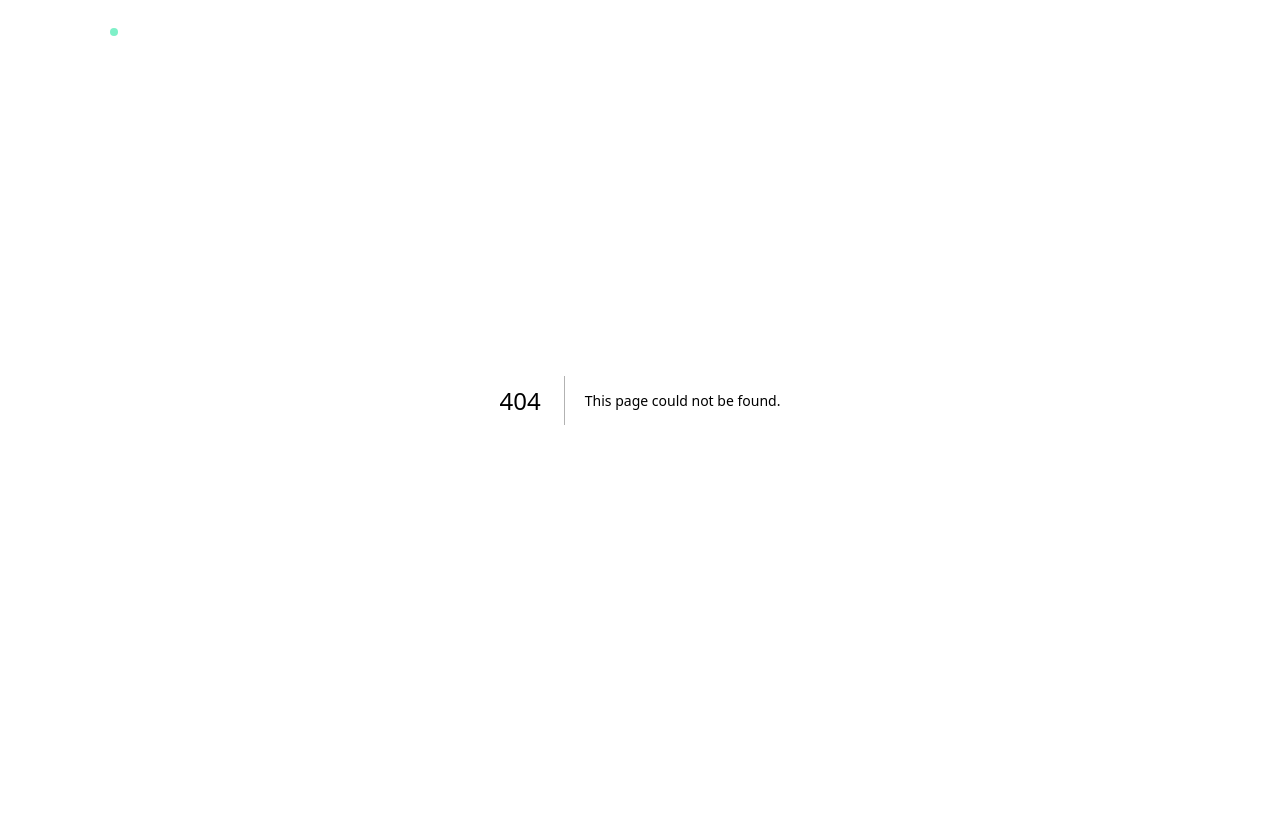
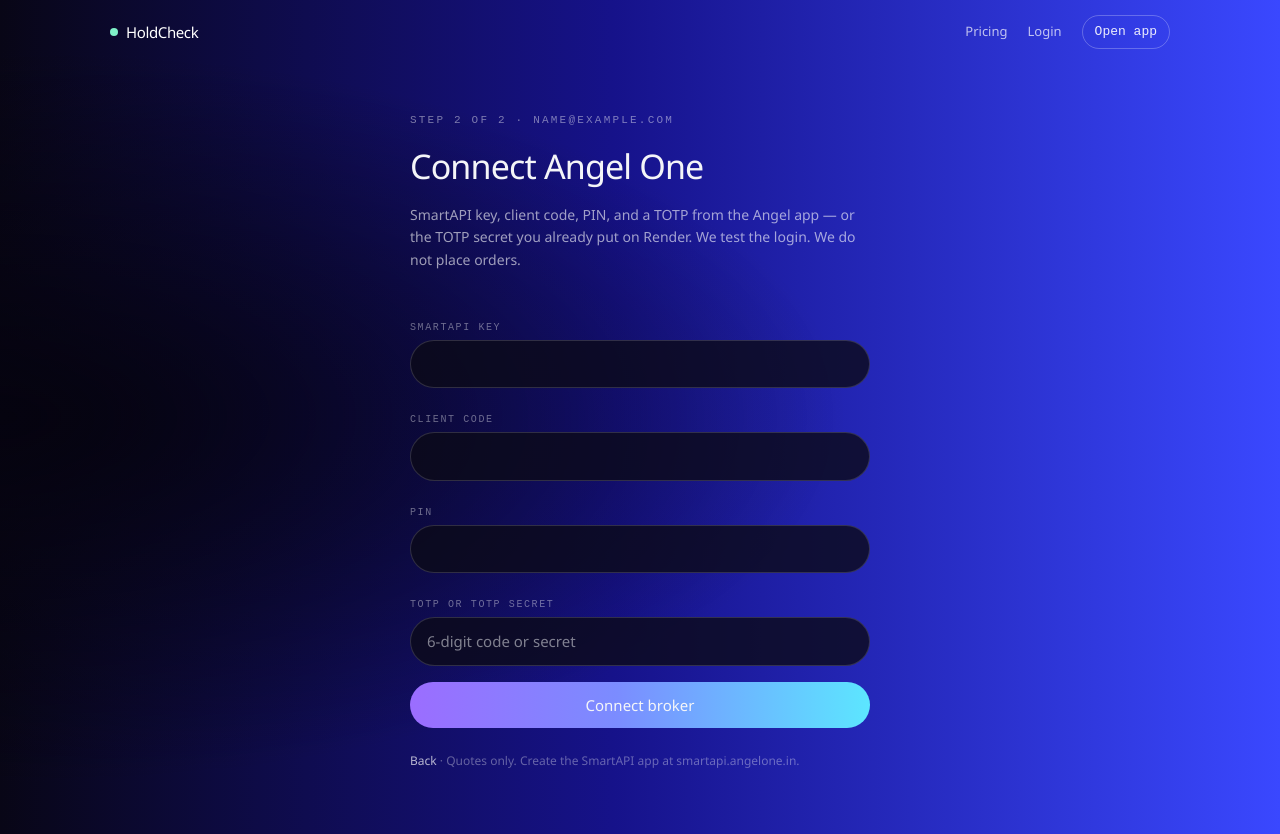
Before and after one commit to navdeepkalyan96-beep/holdcheck, a Next.js app in the folder web/: page /connect in a window 1280 px wide. Before the commit this address had no page. Before the commit the page ends 800 px from the top, so only its background shows below. Built offline with nearby package versions, Linux system fonts and the light colour scheme; no server answers; sample sign-in values are in the browser's storage.

Commit message:
Login + Angel connect pages and /broker/connect

```diff
--- a/web/app/components/Nav.tsx
+++ b/web/app/components/Nav.tsx
@@ -11,11 +11,11 @@
           </span>
         </Link>
         <div className="flex items-center gap-4 sm:gap-5">
-          <Link href="/#how-it-works" className="text-[13px] text-white/70 hover:text-white transition-colors">
-            How
-          </Link>
           <Link href="/pricing" className="text-[13px] text-white/70 hover:text-white transition-colors">
             Pricing
+          </Link>
+          <Link href="/login" className="text-[13px] text-white/70 hover:text-white transition-colors">
+            Login
           </Link>
           <Link
             href="/app"
--- /dev/null
+++ b/web/app/connect/page.tsx
@@ -0,0 +1,89 @@
+"use client";
+
+import Link from "next/link";
+import { useRouter } from "next/navigation";
+import { useEffect, useState } from "react";
+
+const API_URL = process.env.NEXT_PUBLIC_API_URL || "http://localhost:8000";
+
+export default function ConnectPage() {
+  const router = useRouter();
+  const [apiKey, setApiKey] = useState("");
+  const [client, setClient] = useState("");
+  const [pin, setPin] = useState("");
+  const [totp, setTotp] = useState("");
+  const [busy, setBusy] = useState(false);
+  const [err, setErr] = useState<string | null>(null);
+  const [user, setUser] = useState<string | null>(null);
+
+  useEffect(() => {
+    try {
+      const raw = localStorage.getItem("holdcheck_user");
+      if (!raw) {
+        router.replace("/login");
+        return;
+      }
+      setUser(JSON.parse(raw).email || null);
+    } catch {
+      router.replace("/login");
+    }
+  }, [router]);
+
+  async function submit(e: React.FormEvent) {
+    e.preventDefault();
+    setBusy(true);
+    setErr(null);
+    try {
+      const r = await fetch(`${API_URL}/broker/connect`, {
+        method: "POST",
+        headers: { "Content-Type": "application/json" },
+        body: JSON.stringify({ api_key: apiKey, client_code: client, pin, totp }),
+      });
+      const data = await r.json();
+      if (!r.ok) throw new Error(typeof data.detail === "string" ? data.detail : "Angel login failed");
+      localStorage.setItem("holdcheck_broker", JSON.stringify({ broker: "angel", hint: data.client_hint, at: Date.now() }));
+      router.push("/app");
+    } catch (e: unknown) {
+      setErr(e instanceof Error ? e.message : "Connect failed");
+    } finally {
+      setBusy(false);
+    }
+  }
+
+  return (
+    <main className="flex-1 hero-gradient min-h-screen px-5 pt-28 pb-16">
+      <div className="max-w-[460px] mx-auto">
+        <p className="font-[family-name:var(--font-mono)] text-[11px] tracking-[0.2em] uppercase text-white/45">Step 2 of 2 · {user || "…"}</p>
+        <h1 className="mt-3 text-[34px] tracking-tight font-[family-name:var(--font-display)]">Connect Angel One</h1>
+        <p className="mt-3 text-[14px] text-white/60 leading-relaxed">SmartAPI key, client code, PIN, and a TOTP from the Angel app — or the TOTP secret you already put on Render. We test the login. We do not place orders.</p>
+        <form onSubmit={submit} className="mt-10 space-y-4">
+          <label className="block">
+            <span className="text-[10px] tracking-[0.16em] uppercase text-white/40 font-[family-name:var(--font-mono)]">SmartAPI key</span>
+            <input value={apiKey} onChange={(e) => setApiKey(e.target.value)} className="mt-1 w-full bg-[#0c0a18]/80 border border-white/15 rounded-full px-4 py-3 text-[15px]" autoComplete="off" />
+          </label>
+          <label className="block">
+            <span className="text-[10px] tracking-[0.16em] uppercase text-white/40 font-[family-name:var(--font-mono)]">Client code</span>
+            <input value={client} onChange={(e) => setClient(e.target.value)} className="mt-1 w-full bg-[#0c0a18]/80 border border-white/15 rounded-full px-4 py-3 text-[15px]" autoComplete="off" />
+          </label>
+          <label className="block">
+            <span className="text-[10px] tracking-[0.16em] uppercase text-white/40 font-[family-name:var(--font-mono)]">PIN</span>
+            <input type="password" value={pin} onChange={(e) => setPin(e.target.value)} className="mt-1 w-full bg-[#0c0a18]/80 border border-white/15 rounded-full px-4 py-3 text-[15px]" />
+          </label>
+          <label className="block">
+            <span className="text-[10px] tracking-[0.16em] uppercase text-white/40 font-[family-name:var(--font-mono)]">TOTP or TOTP secret</span>
+            <input value={totp} onChange={(e) => setTotp(e.target.value)} className="mt-1 w-full bg-[#0c0a18]/80 border border-white/15 rounded-full px-4 py-3 text-[15px]" autoComplete="one-time-code" placeholder="6-digit code or secret" />
+          </label>
+          {err && <p className="text-[13px] text-[#C77A6E]">{err}</p>}
+          <button type="submit" disabled={busy} className="cta-gradient w-full rounded-full py-3 text-[15px] font-medium disabled:opacity-50">
+            {busy ? "Checking Angel…" : "Connect broker"}
+          </button>
+        </form>
+        <p className="mt-6 text-[12px] text-white/35">
+          <Link href="/login" className="text-white/70">Back</Link>
+          {" · "}
+          Quotes only. Create the SmartAPI app at smartapi.angelone.in.
+        </p>
+      </div>
+    </main>
+  );
+}
--- /dev/null
+++ b/web/app/login/page.tsx
@@ -0,0 +1,45 @@
+"use client";
+
+import Link from "next/link";
+import { useRouter } from "next/navigation";
+import { useState } from "react";
+
+export default function LoginPage() {
+  const router = useRouter();
+  const [email, setEmail] = useState("");
+  const [password, setPassword] = useState("");
+  const [err, setErr] = useState<string | None>(null);
+
+  function submit(e: React.FormEvent) {
+    e.preventDefault();
+    if (!email.includes("@") || password.length < 6) {
+      setErr("Use a real email and a password of at least 6 characters.");
+      return;
+    }
+    localStorage.setItem("holdcheck_user", JSON.stringify({ email, at: Date.now() }));
+    router.push("/connect");
+  }
+
+  return (
+    <main className="flex-1 hero-gradient min-h-screen px-5 pt-28 pb-16">
+      <div className="max-w-[420px] mx-auto">
+        <p className="font-[family-name:var(--font-mono)] text-[11px] tracking-[0.2em] uppercase text-white/45">Step 1 of 2</p>
+        <h1 className="mt-3 text-[34px] tracking-tight font-[family-name:var(--font-display)]">Sign in</h1>
+        <p className="mt-3 text-[14px] text-white/60 leading-relaxed">HoldCheck account first. Angel is the next screen. Nothing is stored on our servers yet — this session lives in your browser.</p>
+        <form onSubmit={submit} className="mt-10 space-y-4">
+          <label className="block">
+            <span className="text-[10px] tracking-[0.16em] uppercase text-white/40 font-[family-name:var(--font-mono)]">Email</span>
+            <input type="email" autoComplete="email" value={email} onChange={(e) => setEmail(e.target.value)} className="mt-1 w-full bg-[#0c0a18]/80 border border-white/15 rounded-full px-4 py-3 text-[15px]" />
+          </label>
+          <label className="block">
+            <span className="text-[10px] tracking-[0.16em] uppercase text-white/40 font-[family-name:var(--font-mono)]">Password</span>
+            <input type="password" autoComplete="current-password" value={password} onChange={(e) => setPassword(e.target.value)} className="mt-1 w-full bg-[#0c0a18]/80 border border-white/15 rounded-full px-4 py-3 text-[15px]" />
+          </label>
+          {err && <p className="text-[13px] text-[#C77A6E]">{err}</p>}
+          <button type="submit" className="cta-gradient w-full rounded-full py-3 text-[15px] font-medium">Continue to broker</button>
+        </form>
+        <p className="mt-6 text-[12px] text-white/35">Already connected? <Link href="/app" className="text-white/70">Open the book</Link></p>
+      </div>
+    </main>
+  );
+}
```
Also changed, not shown: 1 other file (tests, documents, lock files or other folders).
